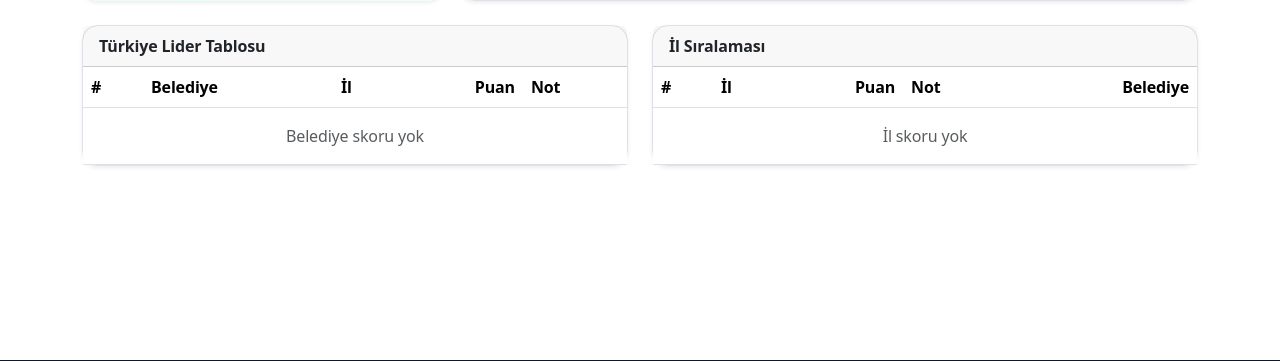
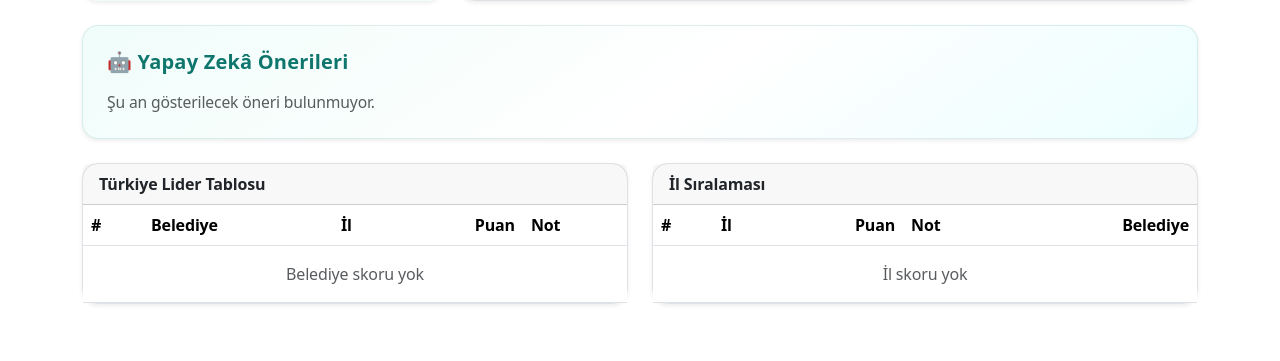
Before and after one commit to YusufSez/sosyal-atik-platformu, a Python web app: template templates/belediye/surdurulebilirlik.html in a window 1280 px wide. Shown: the part 422-783 px from the top of the page. Run offline with Jinja, Linux system fonts and the light colour scheme; the template is opened without the code that fills it, so the values that code supplies are empty; some libraries are stand-ins or nearby versions.

Commit message:
feat(ui): improve sustainability AI recommendations UX

```diff
--- a/static/js/app-shell.js
+++ b/static/js/app-shell.js
@@ -70,7 +70,8 @@
     hideLoading();
 
     setTimeout(function () {
-        var alerts = document.querySelectorAll(".alert");
+        // Yalnızca flash / kapatılabilir uyarılar — içerik kartlarındaki .alert kalıcı kalsın
+        var alerts = document.querySelectorAll(".alert.alert-dismissible");
         for (var i = 0; i < alerts.length; i++) {
             if (typeof bootstrap !== "undefined" && bootstrap.Alert) {
                 var bsAlert = new bootstrap.Alert(alerts[i]);
--- a/templates/belediye/surdurulebilirlik.html
+++ b/templates/belediye/surdurulebilirlik.html
@@ -59,17 +59,17 @@
     </div>
   </div>
 
-  <div class="alert alert-success">
-    <div class="fw-bold mb-2"><i class="bi bi-stars me-1"></i>AI Önerileri
-      <span class="badge bg-secondary">{{ suggestion_source }}</span>
+  <div class="card shadow-sm mb-4 sustainability-ai-card border-0">
+    <div class="card-body p-4">
+      <h5 class="fw-bold mb-3">🤖 Yapay Zekâ Önerileri</h5>
+      {% if suggestions %}
+        {% for tip in suggestions %}
+        <p class="mb-2{% if loop.last %} mb-0{% endif %}">{{ tip }}</p>
+        {% endfor %}
+      {% else %}
+        <p class="text-muted mb-0">Şu an gösterilecek öneri bulunmuyor.</p>
+      {% endif %}
     </div>
-    <ul class="mb-0">
-      {% for tip in suggestions %}
-      <li>{{ tip }}</li>
-      {% else %}
-      <li class="text-muted">Öneri yok</li>
-      {% endfor %}
-    </ul>
   </div>
 
   <div class="row g-4">
@@ -144,5 +144,18 @@
 </div>
 <style>
 .badge.bg-teal { background:#ccfbf1 !important; }
+.sustainability-ai-card {
+  background: linear-gradient(145deg, #f0fdfa 0%, #ffffff 55%, #ecfeff 100%);
+  border: 1px solid rgba(15, 118, 110, 0.12) !important;
+}
+.sustainability-ai-card h5 {
+  color: #0f766e;
+  letter-spacing: 0.01em;
+}
+.sustainability-ai-card p {
+  color: #134e4a;
+  line-height: 1.55;
+  font-size: 0.98rem;
+}
 </style>
 {% endblock %}
```
Also changed, not shown: templates/ministry/surdurulebilirlik.html (+26 -5 lines).
